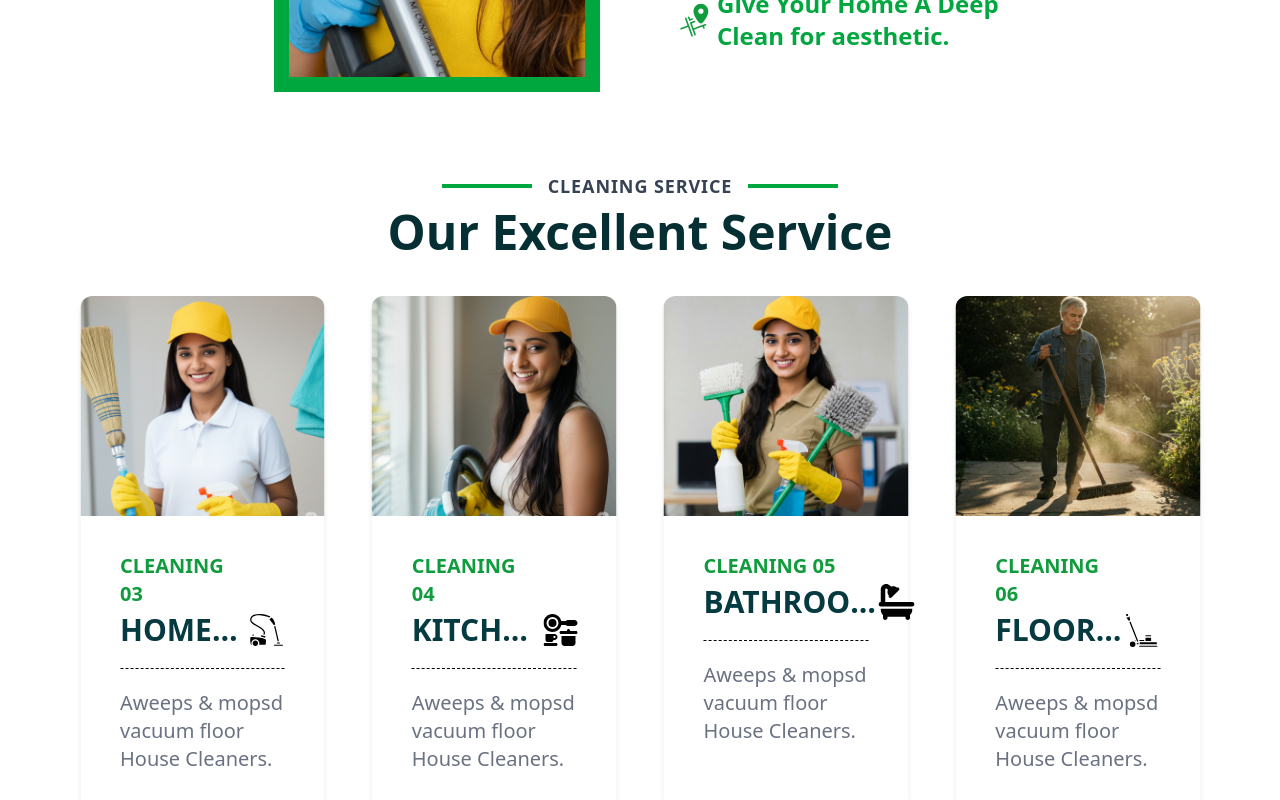
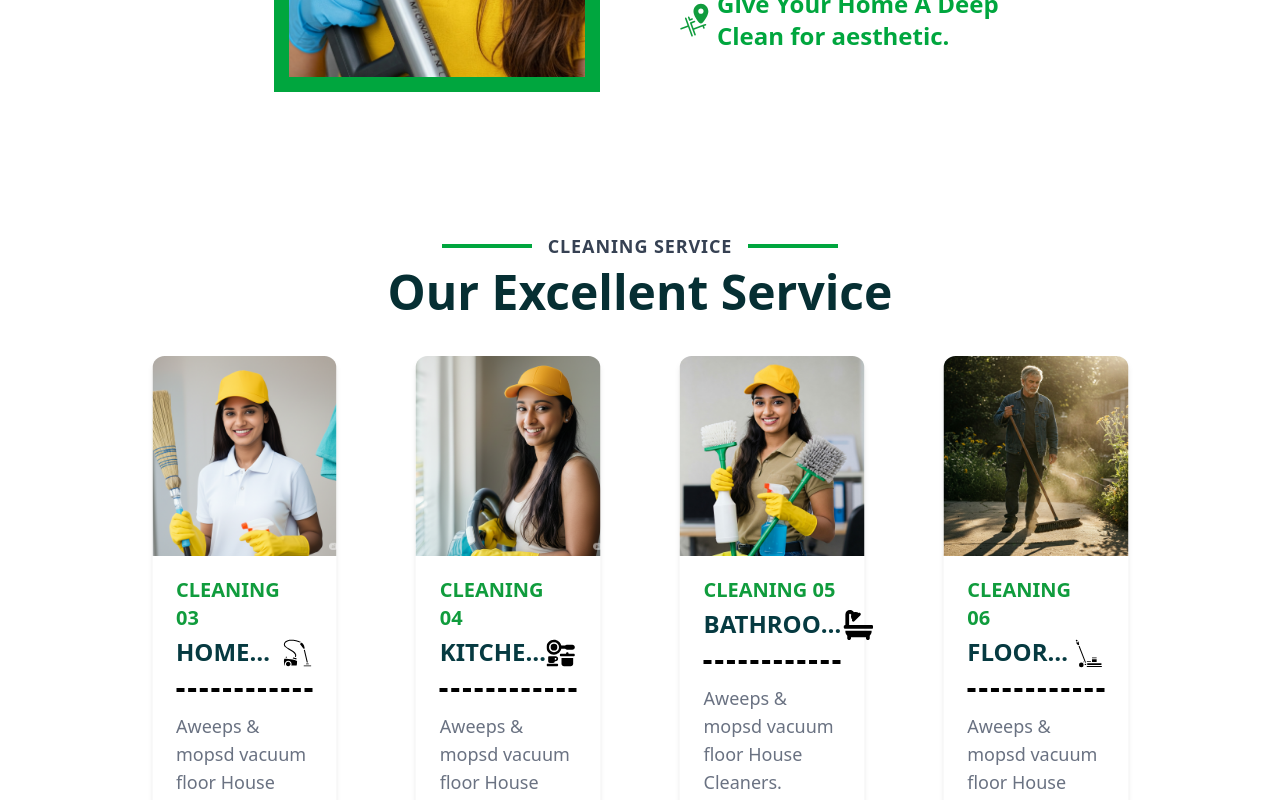
Before and after one commit to Butter002/vecurosoft-App, a React (Vite) app: page / in a window 1280 px wide. Shown: the part 2220-3020 px from the top of the page. Built offline with nearby package versions, Linux system fonts and the light colour scheme; grey boxes are pictures that could not be loaded.

Commit message:
service.jsx update

```diff
--- a/src/HomeSetion/Section4.jsx
+++ b/src/HomeSetion/Section4.jsx
@@ -56,22 +56,14 @@ const Section4 = () => {
           const slider = instanceRef.current;
           if (!slider) return;
 
-    timerRef.current = setInterval(() => {
-      slider.next();
-    }, 3000);
+          timerRef.current = setInterval(() => {slider.next();}, 3000);
 
-    return () => clearInterval(timerRef.current);
-  }, [instanceRef]);
+        return () => clearInterval(timerRef.current); }, [instanceRef]);
 
         return (
-    <div ref={inViewRef} className="py-12 px-4 md:px-16 section4">
+          <div ref={inViewRef} className="py-18 mb-10 mt-10 md:px-30 section4">
             {/* upper section */}
-      <div
-  ref={titleRef}
-  className={`text-center mb-10 transform transition-all duration-700 ease-out
-    ${titleInView ? "opacity-100 translate-y-0" : "opacity-0 translate-y-10"}
-  `}
->
+            <div ref={titleRef} className={`text-center mb-10 transform transition-all duration-700 ease-out ${titleInView ? "opacity-100 translate-y-0" : "opacity-0 translate-y-10"}`}>
             <div className="flex items-center justify-center gap-4 mb-2">
               <div className="bg-green-600 h-1 w-[90px]" />
               <div className="font-semibold text-gray-700 text-lg tracking-wider">
@@ -89,34 +81,29 @@ const Section4 = () => {
         {cardData.map((card, index) => (
           <div className="keen-slider__slide" key={index}>
             <div
-  className={`relative group rounded-xl mb-4 pb-7 shadow-md bg-white mx-2 xl:mx-4 transition-all duration-700 ease-out
-    ${inView ? "card-animate opacity-100 translate-y-0" : "opacity-0 translate-y-10"}
-  `}
-  style={inView ? { animationDelay: `${index * 0.2}s` } : {}}
->
+              className={`relative group rounded-xl mb-4 pb-7 shadow-md bg-white  xl:mx-8 transition-all duration-700 ease-out
+              ${inView ? "card-animate opacity-100 translate-y-0" : "opacity-0 translate-y-10"}`}
+
+              style={inView ? { animationDelay: `${index * 0.2}s` } : {}}>
 
               <div className="overflow-hidden flex flex-col justify-center items-center text-center rounded-t-xl">
-                <img
-                  src={card.image}
-                  alt={card.title}
-                  className="w-full h-55 object-cover transition-transform duration-500 ease-in-out group-hover:scale-110"
-                />
+                <img src={card.image} alt={card.title} className="w-full h-50 object-cover transition-transform duration-500 ease-in-out group-hover:scale-110"/>
               </div>
 
-              <div className="px-10 py-9 flex flex-col gap-5 items-start">
-                <div className="flex flex-row border-b border-dashed pb-5 items-end w-full justify-between">
+              <div className="px-6 py-5 flex flex-col  gap-5 items-start">
+                <div className="flex flex-row  border-b-4 group-hover:border-b-4 group-hover:border-green-600 border-dashed pb-5 items-end w-full justify-between">
                   <div>
                     <div className="text-[#109c3d] font-bold text-xl">
                       CLEANING 0{index + 1}
                     </div>
-                    <h3 className="font-bold text-3xl text-[#063A41] hover:text-green-600 line-clamp-1 mt-1">
+                    <h3 className="font-bold text-2xl text-[#063A41] hover:text-green-600 line-clamp-1 mt-1">
                       {card.title}
                     </h3>
                   </div>
-                  <div className="text-4xl bg-grey">{card.icon}</div>
+                  <div className="text-3xl bg-grey">{card.icon}</div>
                 </div>
 
-                <p className="text-gray-500 text-xl">
+                <p className="text-gray-500 text-lg">
                   Aweeps & mopsd vacuum floor House Cleaners.
                 </p>
               </div>
--- a/src/components/rfgb.html
+++ /dev/null
@@ -1,11 +0,0 @@
-<!DOCTYPE html>
-<html lang="en">
-<head>
-    <meta charset="UTF-8">
-    <meta name="viewport" content="width=device-width, initial-scale=1.0">
-    <title>Document</title>
-</head>
-<body>
-
-</body>
-</html>
--- a/src/pages/Service.jsx
+++ b/src/pages/Service.jsx
@@ -106,9 +106,7 @@ function Service() {
             {/* Left Side Images */}
             <div
               ref={ref2}
-              className={`relative h-auto flex flex-row pl-6 gap-5 items-start w-full transition-opacity duration-700 ${
-                inView2 ? "slide-up-fade" : "opacity-0 translate-y-8"
-              }`}>
+              className={`relative h-auto flex flex-row pl-6 gap-5 items-start w-full transition-opacity duration-700 ${inView2 ? "slide-up-fade" : "opacity-0 translate-y-8"}`}>
 
               <img src={cleaningsofa} alt="Cleaning" className="h-[570px] object-cover w-full max-w-[450px] border-transparent"/>
 
@@ -128,8 +126,8 @@ function Service() {
       ref={ref2}
       className={`gap-3 flex flex-col transition-opacity duration-700 ${
         inView2 ? "slide-up-fade" : "opacity-0 translate-y-8"
-      }`}
-    >
+      }`} >
+
       {/* title area  */}
       <p className="text-green-600 font-semibold flex flex-row items-center gap-5 text-lg">
         <div className="h-1 w-10 bg-green-600" /> ASKED QUESTIONS
@@ -164,25 +162,30 @@ function Service() {
           },
         ].map((item, index) => (
           <div key={index} className="border border-gray-200 rounded-xl mb-4 shadow-sm">
-            <button
-              onClick={() => setOpenIndex(openIndex === index ? null : index)}
-              className="w-full text-left px-10 py-3 bg-white text-xl font-bold text-gray-800 rounded-xl flex justify-between items-center">
-              {item.title}
-              <span className="text-green-600">{openIndex === index ? "-" : "+"}</span>
-            </button>
-            <div
-              className={`px-6 overflow-hidden transition-all duration-300 bg-gray-50 rounded-b-xl text-gray-800 ${
-                openIndex === index ? "max-h-[200px] py-4" : "max-h-0 py-0"
-              }`}
-            >
-              <p className="text-sm">{item.content}</p>
+
+           <button
+  onClick={() => toggle(index)}
+  className={`w-full text-left px-10 py-3 text-xl font-bold  focus:outline-none flex justify-between items-center transition-all duration-300
+    ${openIndex === index
+      ? "bg-green-600 text-white rounded-t-xl border-b-0"
+      : "bg-white text-gray-800 rounded-xl border-b border-gray-200"}`}
+>
+  {item.title}
+  <span className={openIndex === index ? "text-white" : "text-green-600"}>{openIndex === index ? "-" : "+"}</span>
+</button>
+
+
+            <div className={`px-6 overflow-hidden transition-all duration-300 bg-gray-50 rounded-b-xl text-gray-800
+            ${openIndex === index ? "max-h-[200px] py-4" : "max-h-0 py-0" }`} >
+
+              <p className="text-lg px-5">{item.content}</p>
             </div>
           </div>
         ))}
       </div>
+        </div>
+      </div>
     </div>
-  </div>
-</div>
 
 
       {/* Brand slider */}
```
Lines whose indentation alone changed are shown as unchanged.
